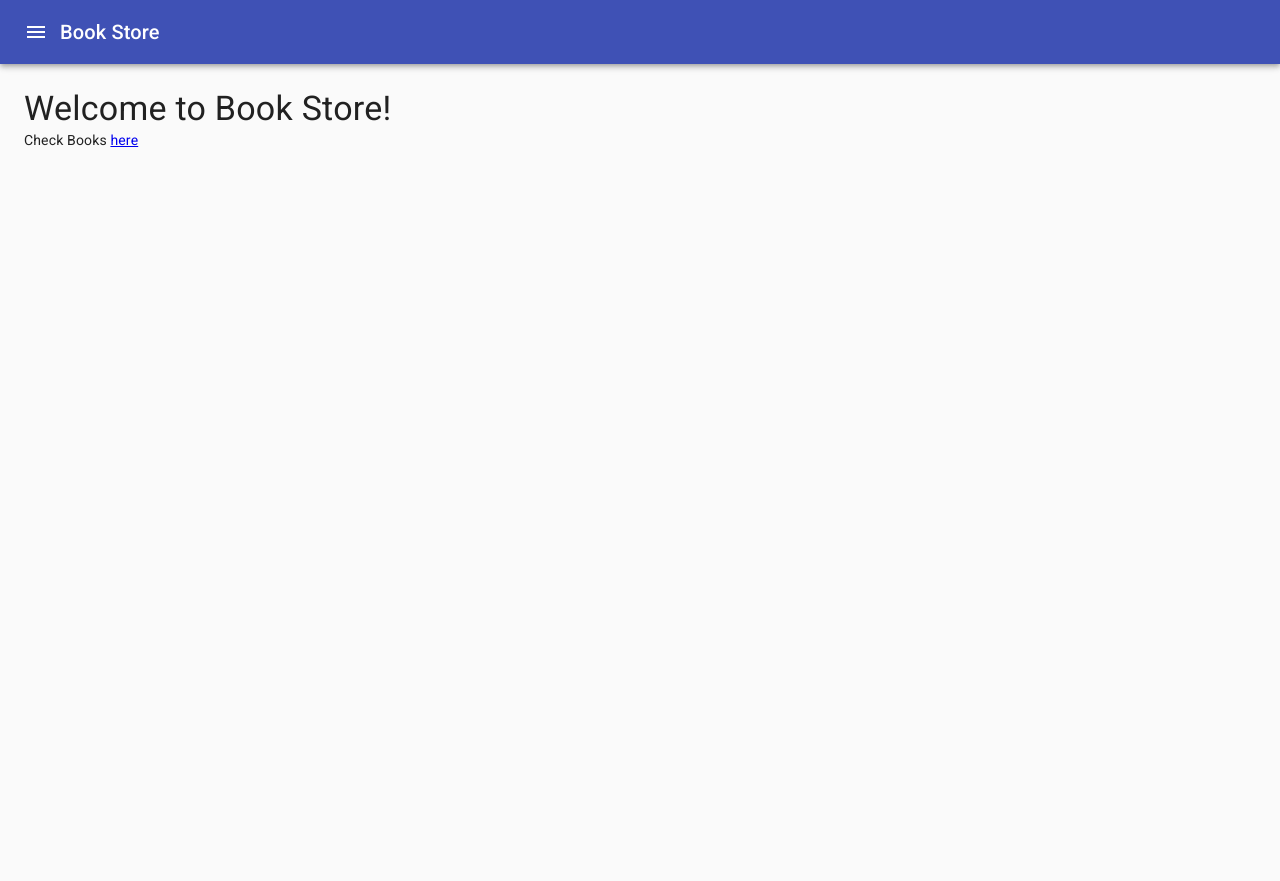
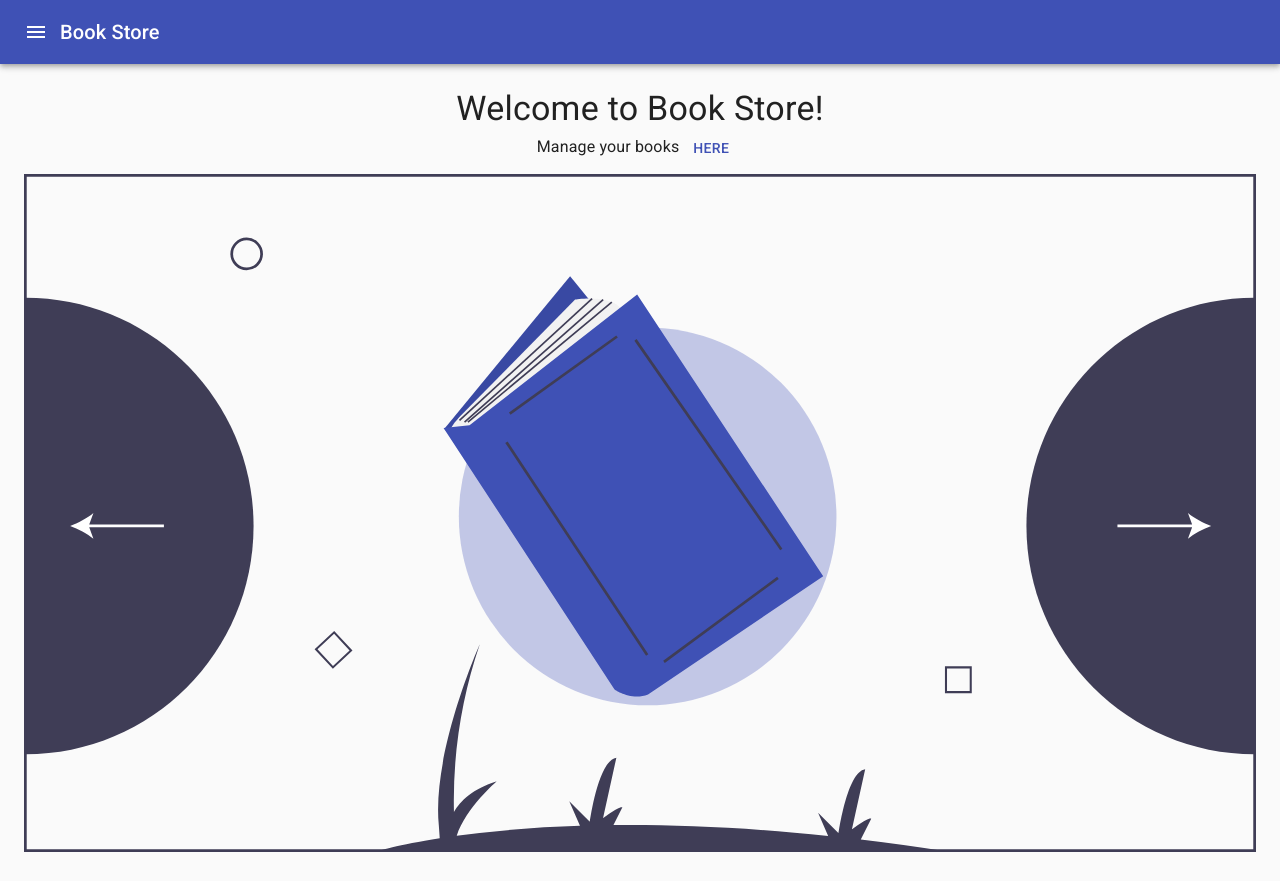
Before and after one commit to heinsoeoo/BookStore, a React (Create React App) app: page / in a window 1280 px wide. Before the commit the page ends 800 px from the top, so only its background shows below. Built offline with nearby package versions, Linux system fonts and the light colour scheme; no server answers.

Commit message:
change Home UI design

```diff
--- a/src/pages/Books.js
+++ b/src/pages/Books.js
@@ -7,7 +7,7 @@ import {
     TableHead,
     TableRow,
     Typography,
-    makeStyles
+    makeStyles,
 } from '@material-ui/core';
 import { Link, Outlet, useNavigate, useParams } from 'react-router-dom';
 import { Add as AddIcon, Edit as EditIcon, Delete as DeleteIcon} from '@material-ui/icons';
@@ -104,7 +104,7 @@ class Books extends React.Component {
         return (
             <>
                 <div className={classes.header}>
-                    <Typography variant="h4">Books Manager</Typography>
+                    <Typography variant="h4" align='center'>Books Manager</Typography>
                     <Button
                         variant='contained'
                         color='primary'
@@ -112,8 +112,7 @@ class Books extends React.Component {
                         to='/books/new'
                         startIcon={<AddIcon/>}>New</Button>
                 </div>
-                {this.state.books.length > 0 ? (
-                    <TableContainer>
+                <TableContainer>
                         <Table>
                             <TableHead>
                                 <TableRow>
@@ -124,6 +123,7 @@ class Books extends React.Component {
                                     <TableCell align='right'>Actions</TableCell>
                                 </TableRow>
                             </TableHead>
+                            {this.state.books.length > 0 ? (
                             <TableBody>
                                 {this.state.books.map(book => (
                                     <TableRow key={book.id}>
@@ -150,11 +150,16 @@ class Books extends React.Component {
                                     </TableRow>
                                 ))}
                             </TableBody>
+                            ) : (
+                                !this.state.loading &&
+                                <TableRow>
+                                    <TableCell colSpan={5}>
+                                        <Typography variant='subtitle1' align='center'>No books to show!</Typography>
+                                    </TableCell>
+                                </TableRow>
+                            )}
                         </Table>
-                    </TableContainer>
-                ) : (
-                    !this.state.loading && <Typography variant='subtitle1'>No books to show</Typography>
-                )}
+                </TableContainer>
 
                 <Outlet context={[this.addBook, this.state.books.find(book => book.id==+this.props.params.id)]} />
             </>
--- a/src/pages/Home.js
+++ b/src/pages/Home.js
@@ -1,11 +1,17 @@
-import { Typography } from '@material-ui/core';
+import { Button, Grid, Typography } from '@material-ui/core';
 import { Link } from 'react-router-dom';
 import React from 'react';
+import Img from '../books.svg';
 
 const Home = () => (
     <>
-        <Typography variant='h4'>Welcome to Book Store!</Typography>
-        Check Books <Link to='/books'>here</Link>
+        <Typography variant='h4' align='center'>Welcome to Book Store!</Typography>
+        <Typography variant='subtitle1' align='center'>Manage your books
+            <Button color='primary' component={Link} to='/books'>here</Button>
+        </Typography>
+        <Grid align='center' style={{paddingTop: '8px'}}>
+            <img src={Img} style={{width: '100%'}}></img>
+        </Grid>
     </>
 )
 
```
Also changed, not shown: src/books.svg (added).
